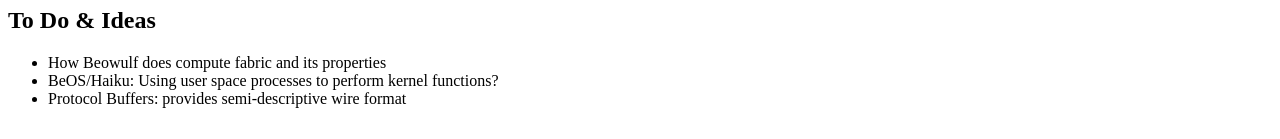
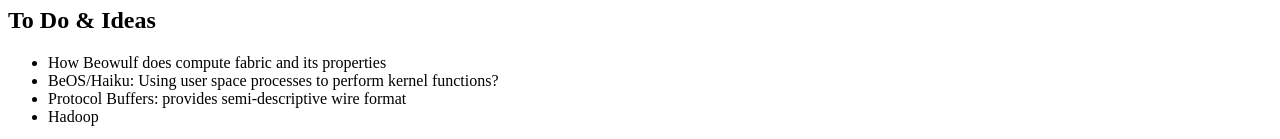
Before and after one commit to AstraLuma/astraluma.github.io, a Jekyll site: the page built from dunix.md, in a window 1280 px wide and 900 px high, scrolled down 3681 px. Shown: the part 758-897 px from the top of the window. Built offline with Jekyll 4.4.1, drawn with Linux system fonts in a browser that asks for light colours.

Commit message:
Note hadoop

```diff
--- a/dunix.md
+++ b/dunix.md
@@ -231,3 +231,4 @@
 * How Beowulf does compute fabric and its properties
 * BeOS/Haiku: Using user space processes to perform kernel functions?
 * Protocol Buffers: provides semi-descriptive wire format
+* Hadoop
```
